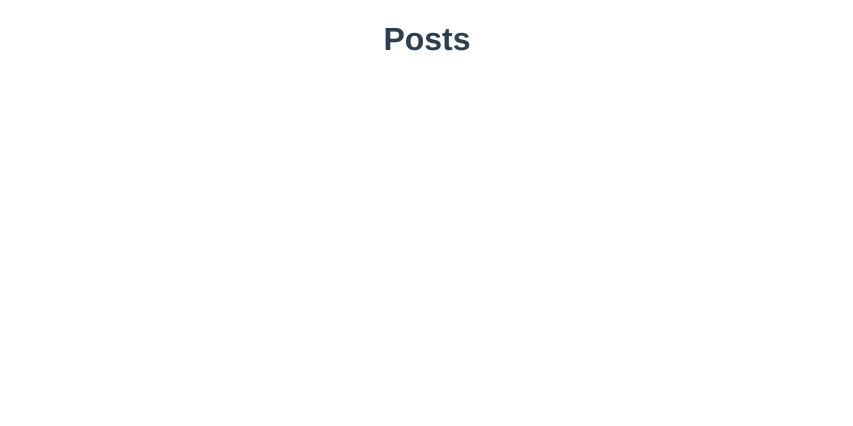
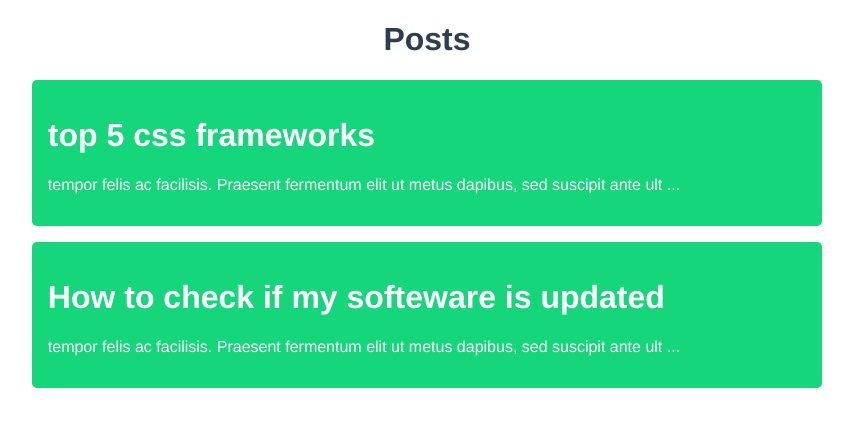
Before and after one commit to Sidiik/vue-compositon-api, a Vue app: page / in a window 1280 px wide. Shown: the top 426 px of the page, without its empty margins (213-1066 px from the left). Built offline with nearby package versions, Linux system fonts and the light colour scheme.

Commit message:
modified

```diff
--- a/src/components/PostItem.vue
+++ b/src/components/PostItem.vue
@@ -1,7 +1,31 @@
-<template> </template>
+<template>
+  <div class="post">
+    <h1>
+      {{ post.title }}
+    </h1>
+    <p>{{ snippet }}</p>
+  </div>
+</template>
 
 <script>
-export default {};
+export default {
+  props: ["post"],
+  setup(props) {
+    const snippet = props.post.body.substring(0, 90) + " ...";
+    return { snippet };
+  },
+};
 </script>
 
-<style></style>
+<style>
+.post {
+  text-align: left;
+  width: 60%;
+  margin: auto;
+  background: rgb(22, 214, 124);
+  padding: 1rem;
+  margin-bottom: 1rem;
+  border-radius: 0.3rem;
+  color: white;
+}
+</style>
--- a/src/components/PostsList.vue
+++ b/src/components/PostsList.vue
@@ -1,10 +1,14 @@
 <template>
-  <div v-for="post in posts" :key="post.id"></div>
+  <div v-for="post in posts" :key="post.id">
+    <PostItem :post="post" />
+  </div>
 </template>
 
 <script>
+import PostItem from "./PostItem.vue";
 export default {
   props: ["posts"],
+  components: { PostItem },
 };
 </script>
 
```
